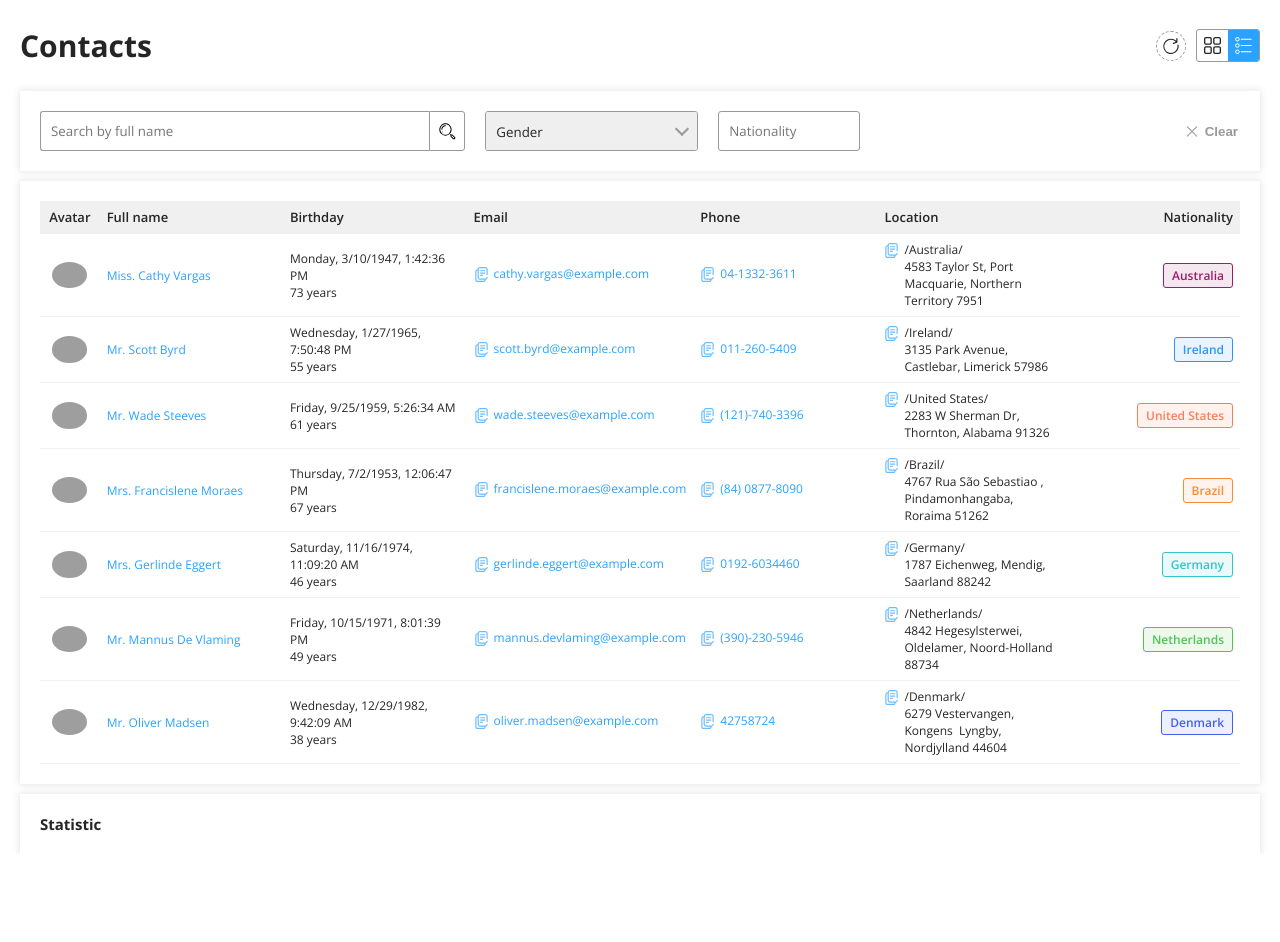
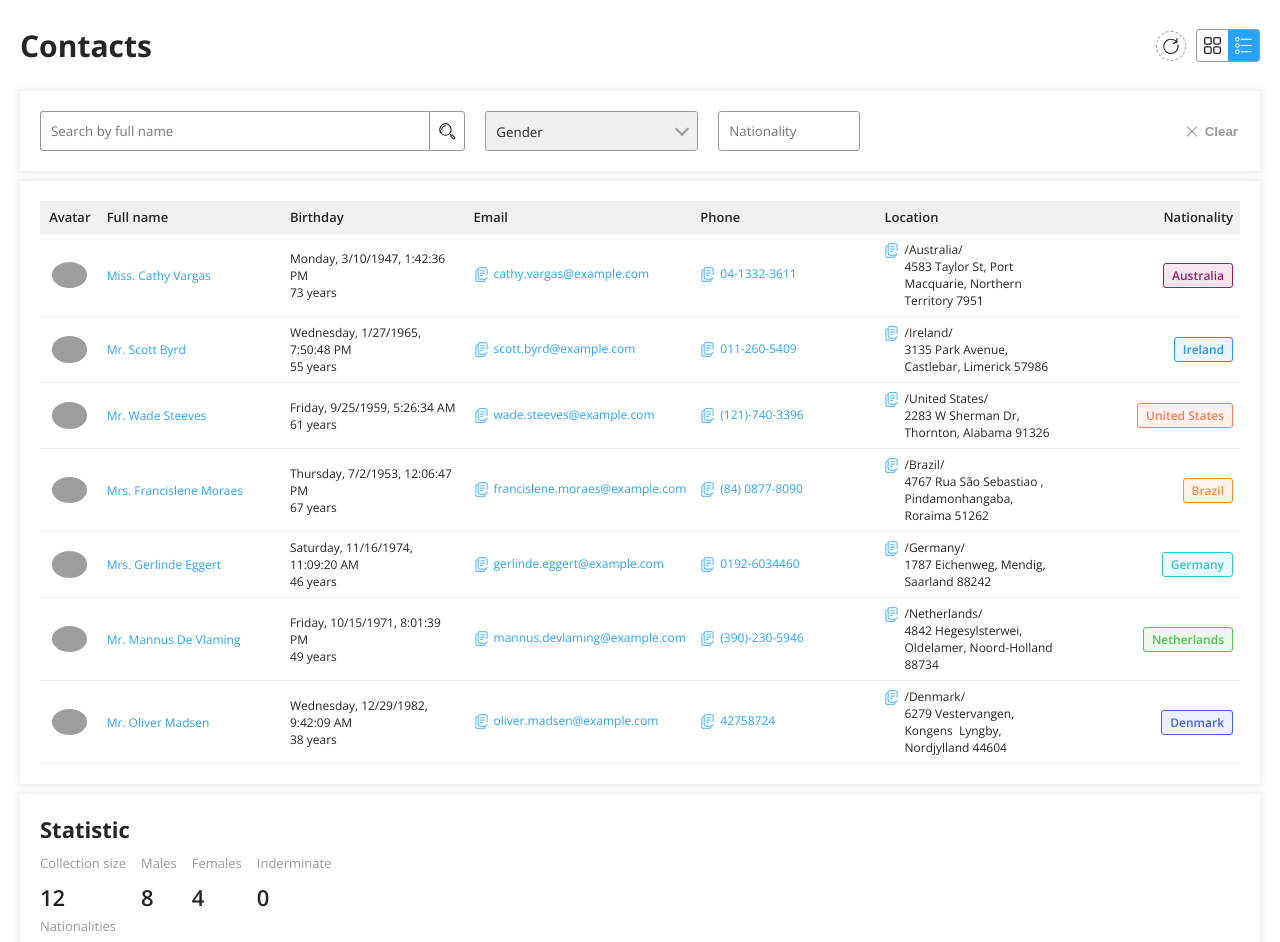
Before and after one commit to AlexeyAbramov/NotionTest, a React (Create React App) app: page / in a window 1280 px wide. Shown: the top 942 px of the page. Before the commit the page ends 854 px from the top, so only its background shows below. Built offline with nearby package versions, Linux system fonts and the light colour scheme; grey boxes are pictures that could not be loaded.

Commit message:
finished make template, start to logic

```diff
--- /dev/null
+++ b/src/components/StatInfoBlock/StatInfoBlock.tsx
@@ -0,0 +1,22 @@
+import React from "react";
+import {
+  StatInfoBlockContent,
+  StatInfoBlockTitle,
+  StatInfoBlockWrapper,
+} from "./StatInfoBlockStyle";
+
+export interface StatInfoBlockProps {
+  title: string;
+  value: string;
+}
+
+const StatInfoBlock: React.FC<StatInfoBlockProps> = ({ title, value }) => {
+  return (
+    <StatInfoBlockWrapper>
+      <StatInfoBlockTitle>{title}</StatInfoBlockTitle>
+      <StatInfoBlockContent>{value}</StatInfoBlockContent>
+    </StatInfoBlockWrapper>
+  );
+};
+
+export { StatInfoBlock };
--- /dev/null
+++ b/src/components/StatInfoBlock/StatInfoBlockStyle.ts
@@ -0,0 +1,20 @@
+import styled from "styled-components";
+
+export const StatInfoBlockWrapper = styled.div`
+  margin-right: 1.5rem;
+`;
+
+export const StatInfoBlockTitle = styled.h4`
+  margin-bottom: 0.5rem;
+  color: ${({ theme }) => theme.colors.main_bg_d};
+  font-size: 1.3rem;
+  font-weight: 400;
+  font-family: inherit;
+`;
+
+export const StatInfoBlockContent = styled.p`
+  font-size: 2.2rem;
+  font-weight: 600;
+  padding: 0.5rem 0;
+  color: inherit;
+`;
--- /dev/null
+++ b/src/components/StatNationBlock/StatNationBlock.tsx
@@ -0,0 +1,16 @@
+import React from "react";
+import { NationCountBlock } from "../../componentsHelpers/NationCountBlock/NationCountBlock";
+import { StatNationBlockWrapper, StatNationList, StatNationTitle } from "./StatNationBlockStyle";
+
+const StatNationBlock: React.FC = () => {
+  return (
+    <StatNationBlockWrapper>
+      <StatNationTitle>Nationalities</StatNationTitle>
+      <StatNationList>
+        <NationCountBlock nation="New Zealander" count="1" />
+      </StatNationList>
+    </StatNationBlockWrapper>
+  );
+};
+
+export { StatNationBlock };
--- /dev/null
+++ b/src/components/StatNationBlock/StatNationBlockStyle.ts
@@ -0,0 +1,18 @@
+import styled from "styled-components";
+
+export const StatNationBlockWrapper = styled.div`
+  display: flex;
+  flex-direction: column;
+`;
+
+export const StatNationTitle = styled.h4`
+  margin-bottom: 0.5rem;
+  color: ${({ theme }) => theme.colors.main_bg_d};
+  font-size: 1.3rem;
+  font-weight: 400;
+  font-family: inherit;
+`;
+
+export const StatNationList = styled.div`
+
+`;
--- a/src/components/Statistic/Statistic.tsx
+++ b/src/components/Statistic/Statistic.tsx
@@ -1,9 +1,18 @@
 import React from "react";
-import { StatisticWrapper } from "./StatisticStyle";
+import { StatInfoBlock } from "../StatInfoBlock/StatInfoBlock";
+import { StatNationBlock } from "../StatNationBlock/StatNationBlock";
+import { StatisticWrapper, StatisticTitle, StatInfoList } from "./StatisticStyle";
 
 const Statistic: React.FC = () => (
   <StatisticWrapper>
-    <h2>Statistic</h2>
+    <StatisticTitle>Statistic</StatisticTitle>
+    <StatInfoList>
+      <StatInfoBlock title="Collection size" value="12" />
+      <StatInfoBlock title="Males" value="8" />
+      <StatInfoBlock title="Females" value="4" />
+      <StatInfoBlock title="Inderminate" value="0" />
+    </StatInfoList>
+    <StatNationBlock />
   </StatisticWrapper>
 );
 
--- a/src/components/Statistic/StatisticStyle.ts
+++ b/src/components/Statistic/StatisticStyle.ts
@@ -2,5 +2,16 @@ import styled from "styled-components";
 import { ContainerStyle } from "../../assets/styles/CommonStyles";
 
 export const StatisticWrapper = styled(ContainerStyle)`
+  display: flex;
+  flex-direction: column;
+`;
 
+export const StatisticTitle = styled.h2`
+  font-size: 2.2rem;
+  font-weight: 700;
+  margin-bottom: 1rem;
 `;
+
+export const StatInfoList = styled.div`
+  display: flex;
+`;
--- a/src/components/Table/Table.tsx
+++ b/src/components/Table/Table.tsx
@@ -11,7 +11,7 @@ const Table: React.FC = () => (
   <TableWrapper>
     <TableContainer>
       <TableHead>
-        <TableHeadRow className="thead__row">
+        <TableHeadRow>
           <TableCell width="7rem" align="center">
             Avatar
           </TableCell>
@@ -23,7 +23,7 @@ const Table: React.FC = () => (
           <TableCell align="right">Nationality</TableCell>
         </TableHeadRow>
       </TableHead>
-      <tbody className="tbody">
+      <tbody>
         {data.results.map((user: IUserInfo) => {
           const { phone, email } = user;
           const { first, last, title } = user.name;
--- /dev/null
+++ b/src/componentsHelpers/NationCountBlock/NationCountBlock.tsx
@@ -0,0 +1,18 @@
+import React from "react";
+import { NationCountContent, NationCountTitle } from "./NationCountBlockStyle";
+
+export interface NationCountBlockProps {
+  nation: string;
+  count: string;
+}
+
+const NationCountBlock: React.FC<NationCountBlockProps> = ({ nation, count }) => {
+  return (
+    <NationCountContent>
+      <NationCountTitle>{`${nation}:`}</NationCountTitle>
+      {`${count} contact`}
+    </NationCountContent>
+  );
+};
+
+export { NationCountBlock };
--- /dev/null
+++ b/src/componentsHelpers/NationCountBlock/NationCountBlockStyle.ts
@@ -0,0 +1,10 @@
+import styled from "styled-components";
+
+export const NationCountContent = styled.p`
+  font-size: 1.3rem;
+`;
+
+export const NationCountTitle = styled.span`
+  font-weight: 700;
+  margin-right: 0.8rem;
+`;
```
